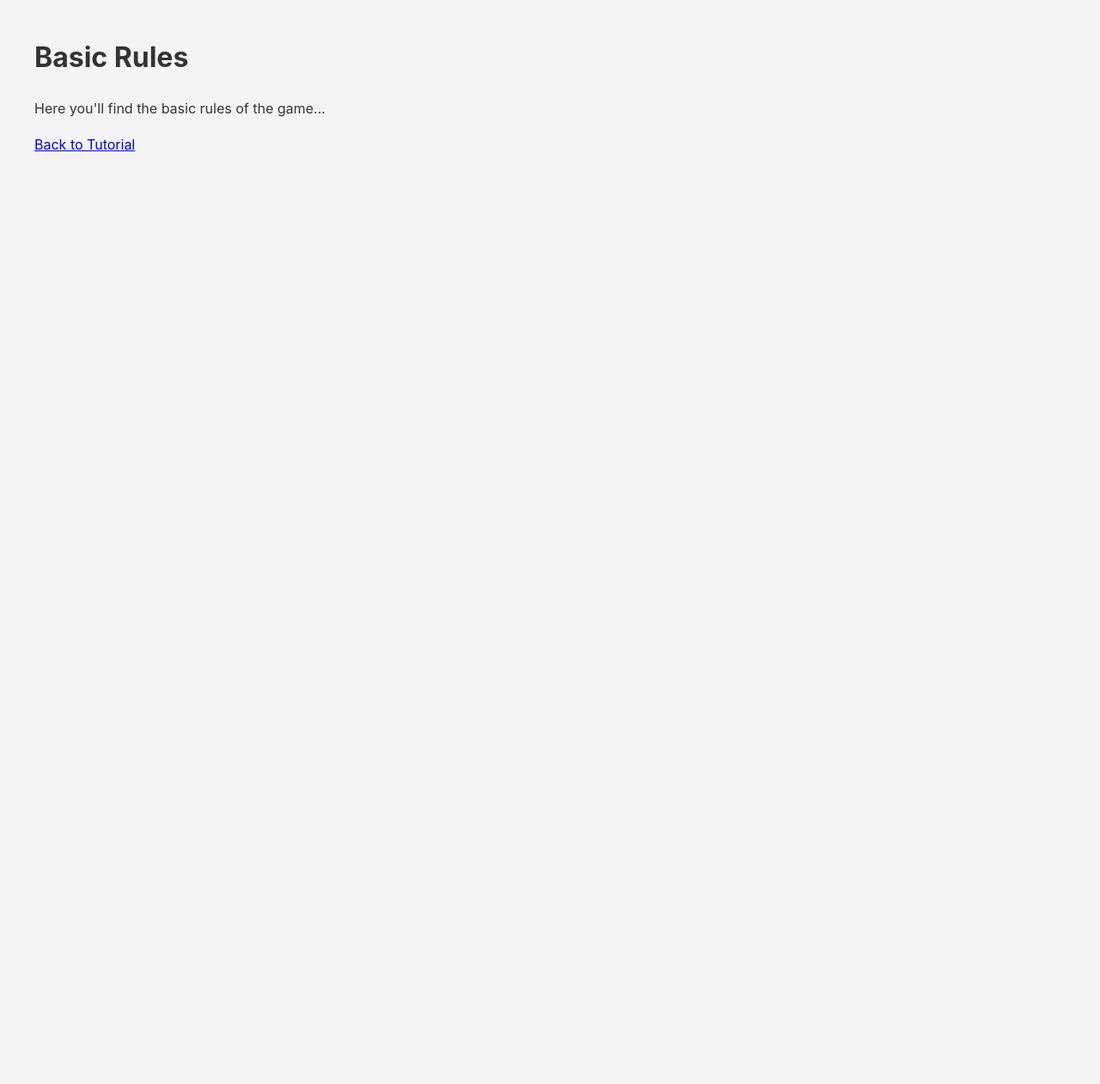
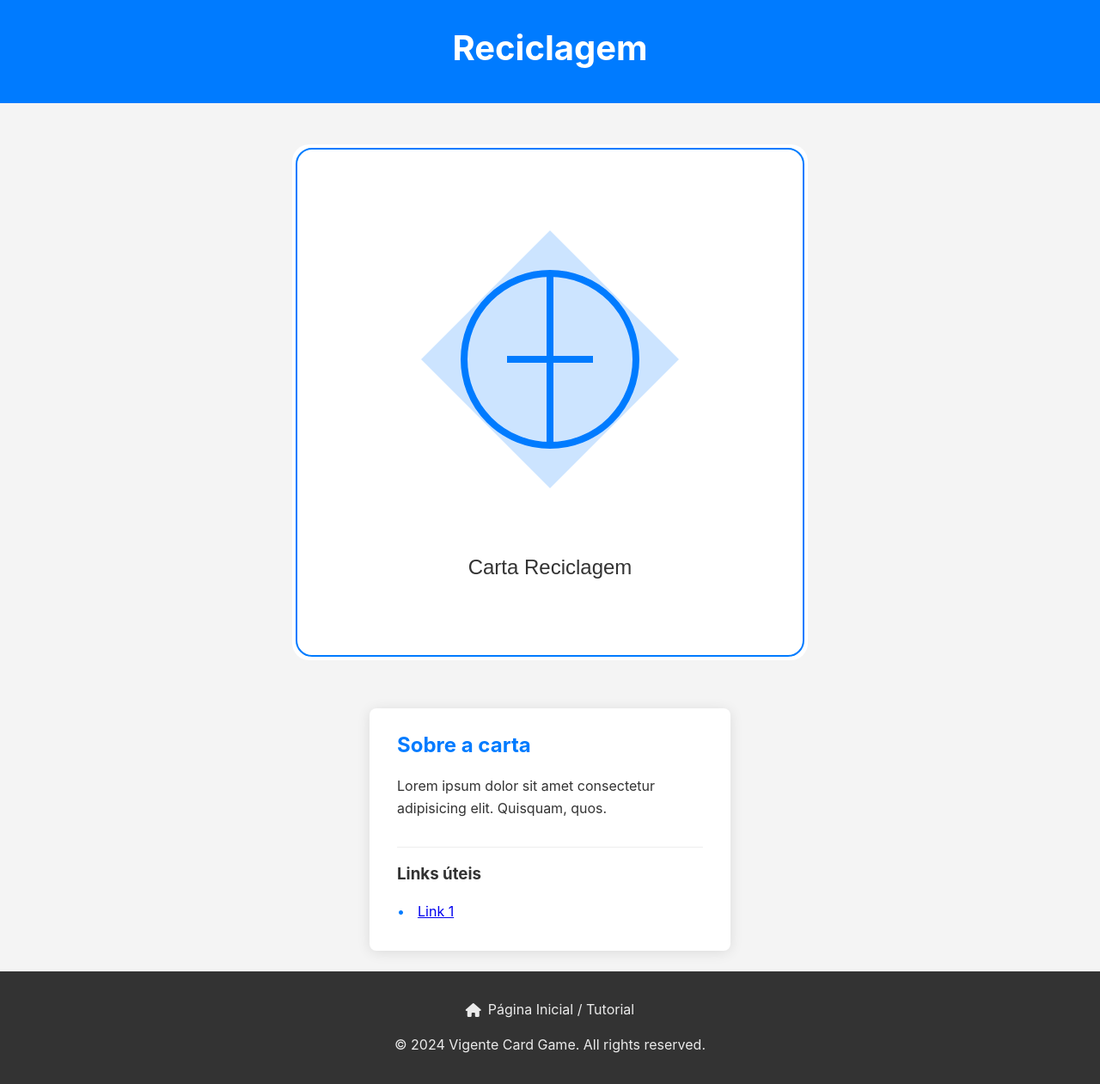
Before and after one commit to GustavoPurcena/vigente-game, a website: page views/reciclagem.html in a window 1280 px wide. Shown: the whole page at 86% size. Before the commit the page ends 800 px from the top, so only its background shows below. Drawn offline with Linux system fonts and the light colour scheme.

Commit message:
add reciclagem page

```diff
--- a/public/styles/main.css
+++ b/public/styles/main.css
@@ -5,32 +5,46 @@
     --accent-color: #007bff;
     --hero-bg-color: #1a1a1a;
     --hero-text-color: #ffffff;
-    --section-spacing: 4rem;
+    --section-spacing: 1rem;
     --border-radius: 8px;
 }
 
+* {
+    box-sizing: border-box;
+    margin: 0;
+    padding: 0;
+}
+
+
 /* Global styles */
 body {
+    min-height: 100vh;
+    display: flex;
+    flex-direction: column;
     margin: 0;
     padding: 0;
     font-family: 'Inter', Arial, sans-serif;
     background-color: var(--background-color);
     color: var(--primary-color);
     line-height: 1.6;
+    overflow-x: hidden; /* Prevent horizontal scroll */
 }
 
 main {
+    flex: 1;
     max-width: 1200px;
+    width: 100%;
     margin: 0 auto;
-    padding: 20px;
+    padding: 0 1.5rem 1.5rem;
 }
 
 /* Hero section */
 .hero {
     background-color: var(--hero-bg-color);
     color: var(--hero-text-color);
-    padding: 2rem 1.5rem;
+    padding: 1.5rem;
     text-align: center;
+    width: 100%;
 }
 
 .hero .hero-content {
@@ -39,14 +53,15 @@ main {
 }
 
 .hero h1 {
-    font-size: 3.5rem;
-    margin-bottom: 1rem;
+    font-size: 2.5rem;
+    margin-bottom: 0.5rem;
     font-weight: 700;
 }
 
 .hero .hero-subtitle {
-    font-size: 1.5rem;
+    font-size: 1.2rem;
     opacity: 0.9;
+    margin: 0;
 }
 
 /* Tutorial section */
@@ -72,59 +87,19 @@ main {
     box-shadow: 0 4px 20px rgba(0, 0, 0, 0.1);
 }
 
-.cards-grid {
-    display: grid;
-    grid-template-columns: repeat(auto-fit, minmax(280px, 1fr));
-    gap: 2rem;
-    padding: 2rem;
-    max-width: 1200px;
-    margin: 0 auto;
-}
-
-.card-item {
-    background: white;
-    border-radius: var(--border-radius);
-    padding: 1.5rem;
-    text-align: center;
-    box-shadow: 0 2px 15px rgba(0, 0, 0, 0.1);
-    transition: transform 0.3s ease;
-}
-
-.card-item:hover {
-    transform: translateY(-10px);
-}
-
-.card-item .card-image {
-    width: 100%;
-    height: auto;
-    border-radius: var(--border-radius);
-    margin-bottom: 1.5rem;
-}
-
-.card-item h3 {
-    margin-bottom: 1rem;
-    font-size: 1.5rem;
-}
-
-.download-section {
-    padding: 4rem 2rem;
-    background-color: #f8f9fa;
-    text-align: center;
-}
-
-.download-container {
-    max-width: 1200px;
-    margin: 0 auto;
-    padding: 2rem 0;
-}
-
 .download-card {
     background: white;
-    padding: 2rem;
+    padding: 1rem 2rem 2rem;
     border-radius: 10px;
     box-shadow: 0 2px 10px rgba(0, 0, 0, 0.1);
-    max-width: 300px;
+    max-width: 420px;
     margin: 0 auto;
+    text-align: center;
+    display: flex;
+    flex-direction: column;
+    justify-content: space-between;
+    row-gap: 1rem;
+    align-items: center;
 }
 
 .download-button {
@@ -148,12 +123,94 @@ main {
     font-size: 1rem;
 }
 
+/* Card Detail Page Styles */
+.card-hero {
+    background-color: var(--accent-color);
+
+}
+
+.card-detail-section {
+    padding: var(--section-spacing) 0;
+    max-width: 1000px;
+    margin: 0 auto;
+}
+
+.card-image-container {
+    margin: 2rem auto;
+    max-width: 600px;
+}
+
+.card-description {
+    background: white;
+    padding: 1.5rem 2rem;
+    border-radius: var(--border-radius);
+    box-shadow: 0 2px 15px rgba(0, 0, 0, 0.1);
+    max-width: 420px;
+    place-self: center;
+}
+
+.card-description h2 {
+    color: var(--accent-color);
+    margin-bottom: 1rem;
+}
+
+.card-info {
+    margin-top: 2rem;
+    padding-top: 1rem;
+    border-top: 1px solid #eee;
+}
+
+.card-info h3 {
+    color: var(--primary-color);
+    margin-bottom: 1rem;
+}
+
+.card-info ul {
+    list-style-type: none;
+    padding: 0;
+}
+
+.card-info li {
+    margin-bottom: 0.5rem;
+    padding-left: 1.5rem;
+    position: relative;
+}
+
+.card-info li:before {
+    content: "•";
+    color: var(--accent-color);
+    position: absolute;
+    left: 0;
+}
+
+.footer-links {
+    display: flex;
+    justify-content: center;
+    gap: 2rem;
+    margin-bottom: 1rem;
+}
+
+.nav-link {
+    color: white;
+    text-decoration: none;
+    display: inline-flex;
+    align-items: center;
+    gap: 0.5rem;
+    opacity: 0.9;
+    transition: opacity 0.2s ease;
+}
+
+.nav-link:hover {
+    opacity: 1;
+}
+
 /* Footer */
 footer {
     text-align: center;
     padding: 2rem;
     background-color: var(--primary-color);
     color: white;
+    width: 100%;
 }
 
 footer p {
@@ -164,29 +221,19 @@ footer p {
 /* Media queries for responsiveness */
 @media (max-width: 768px) {
     .hero {
-        padding: 4rem 1rem;
+        padding: 1rem;
     }
 
     .hero h1 {
-        font-size: 2.5rem;
+        font-size: 2rem;
     }
 
     .hero .hero-subtitle {
-        font-size: 1.2rem;
-    }
-
-    main {
-        padding: 15px;
+        font-size: 1rem;
     }
 
     .tutorial-section h2 {
         font-size: 2rem;
-    }
-
-    .cards-grid {
-        grid-template-columns: repeat(auto-fit, minmax(240px, 1fr));
-        gap: 1.5rem;
-        padding: 1rem;
     }
 
     .tutorial-navigation {
@@ -203,7 +250,7 @@ footer p {
 
 @media (max-width: 480px) {
     .hero h1 {
-        font-size: 2rem;
+        font-size: 1.75rem;
     }
 
     .tutorial-section h2 {
--- a/views/reciclagem.html
+++ b/views/reciclagem.html
@@ -3,17 +3,43 @@
 <head>
     <meta charset="UTF-8">
     <meta name="viewport" content="width=device-width, initial-scale=1.0">
-    <title>Basic Rules - Card Game Tutorial</title>
+    <title>Reciclagem - Vigente Card Game</title>
     <link rel="stylesheet" href="/styles/main.css">
+    <link rel="stylesheet" href="https://cdnjs.cloudflare.com/ajax/libs/font-awesome/6.4.2/css/all.min.css">
 </head>
 <body>
-    <main>
-        <h1>Basic Rules</h1>
-        <div class="hint-content">
-            <p>Here you'll find the basic rules of the game...</p>
+    <header class="hero card-hero">
+        <div class="hero-content">
+            <h1>Reciclagem</h1>
         </div>
-        <a href="/" class="back-button">Back to Tutorial</a>
-    </main>
-    <script src="/scripts/main.js"></script>
+    </header>
+
+    <div class="container">
+        <main>
+            <section class="card-detail-section">
+                <div class="card-image-container">
+                    <img src="/assets/images/reciclagem-card.svg" alt="Carta Reciclagem" class="responsive-image">
+                </div>
+            </section>
+            <div class="card-description">
+                <h2>Sobre a carta</h2>
+                <p>Lorem ipsum dolor sit amet consectetur adipisicing elit. Quisquam, quos.</p>
+
+                <div class="card-info">
+                    <h3>Links úteis</h3>
+                    <ul>
+                        <li><a href="https://www.google.com" target="_blank">Link 1</a></li>
+                    </ul>
+                </div>
+            </div>
+        </main>
+    </div>
+
+    <footer>
+        <div class="footer-links">
+            <a href="/" class="nav-link"><i class="fas fa-home"></i> Página Inicial / Tutorial</a>
+        </div>
+        <p>&copy; 2024 Vigente Card Game. All rights reserved.</p>
+    </footer>
 </body>
 </html>
```
Also changed, not shown: views/hint2.html (deleted, +0 -19 lines), views/index.html (+2 -7 lines), .github/workflows/fly-deploy.yml, public/assets/images/reciclagem-card.svg (added).
